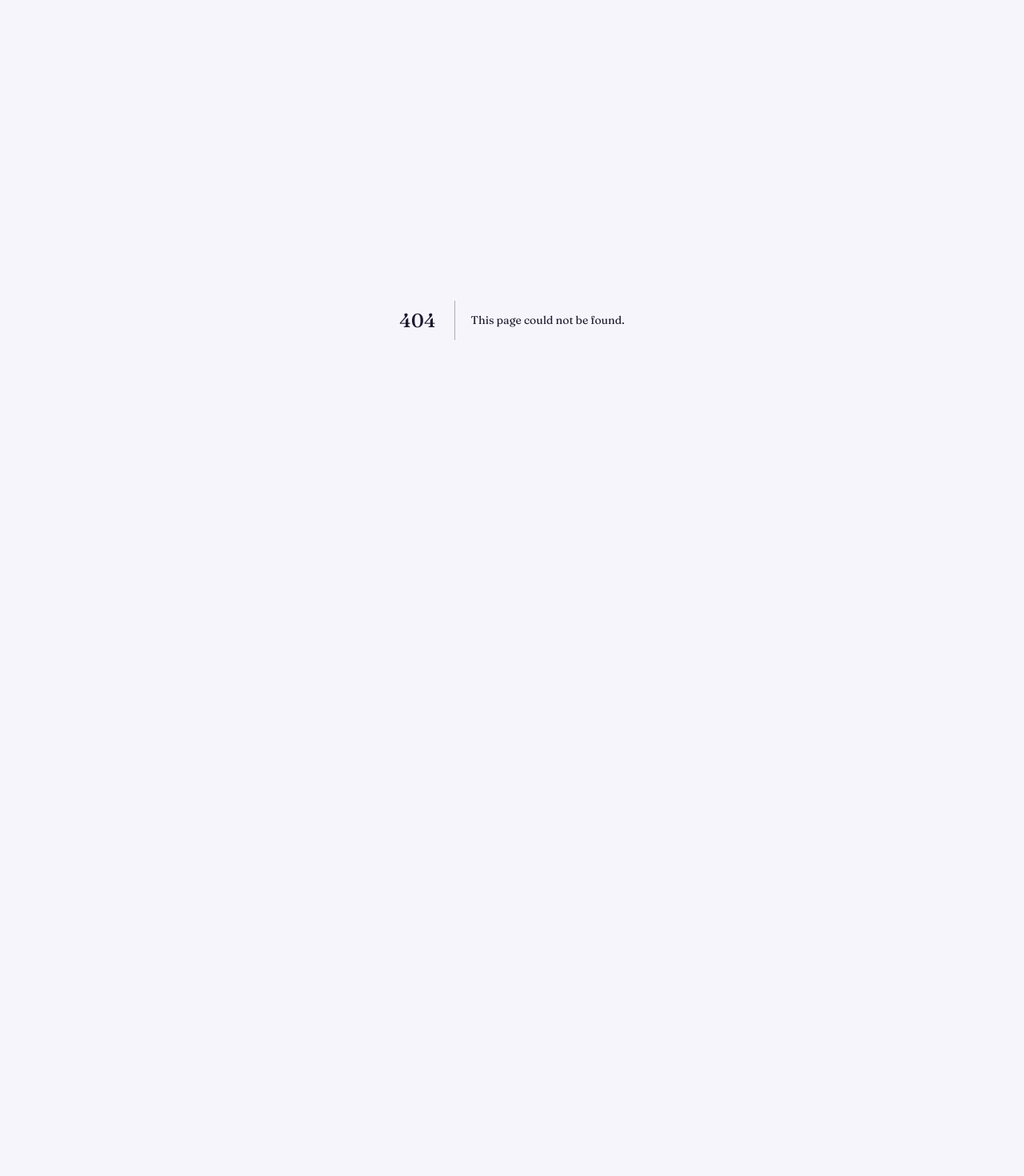
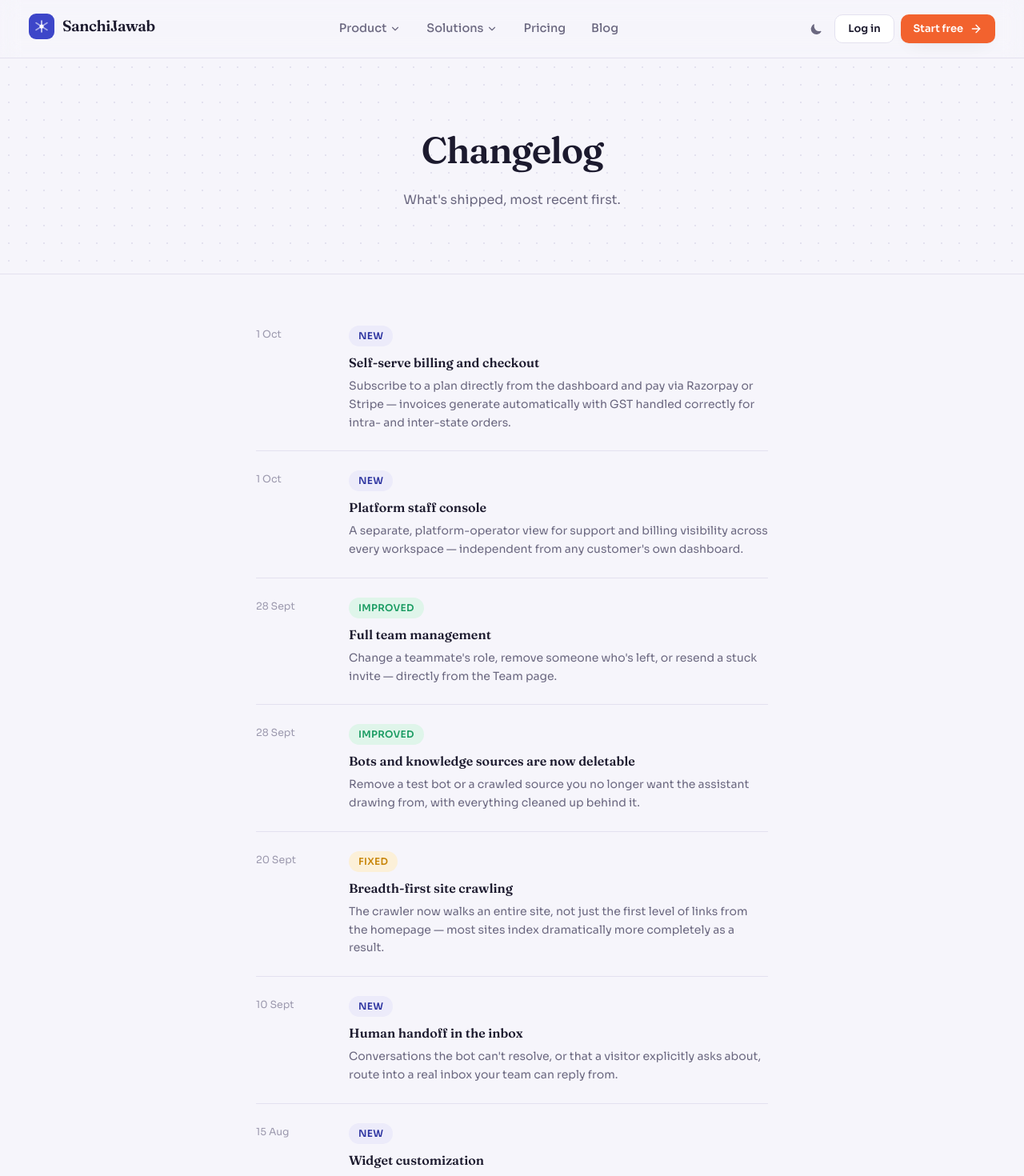
Before and after one commit to sanchiconnect/sc-ai-chatboat, a Next.js app in the folder sanchijawab-admin/: page /changelog in a window 1280 px wide. Before the commit this address had no page. Shown: the top 1470 px of the page at 80% size. Before the commit the page ends 800 px from the top, so only its background shows below. Built offline with nearby package versions, Linux system fonts and the light colour scheme.

Commit message:
Website: Changelog, reflecting features that actually shipped
Every entry corresponds to something genuinely built in this project,
not invented history.

```diff
--- /dev/null
+++ b/sanchijawab-admin/app/changelog/page.tsx
@@ -0,0 +1,104 @@
+import type { Metadata } from "next";
+import { SiteHeader } from "@/components/marketing/site-header";
+import { SiteFooter } from "@/components/marketing/site-footer";
+import { Badge } from "@/components/ui/badge";
+
+export const metadata: Metadata = {
+  title: "Changelog",
+  description: "What's shipped in SanchiJawab, most recent first.",
+};
+
+const entries = [
+  {
+    date: "2026-10-01",
+    tag: "New",
+    title: "Self-serve billing and checkout",
+    body: "Subscribe to a plan directly from the dashboard and pay via Razorpay or Stripe — invoices generate automatically with GST handled correctly for intra- and inter-state orders.",
+  },
+  {
+    date: "2026-10-01",
+    tag: "New",
+    title: "Platform staff console",
+    body: "A separate, platform-operator view for support and billing visibility across every workspace — independent from any customer's own dashboard.",
+  },
+  {
+    date: "2026-09-28",
+    tag: "Improved",
+    title: "Full team management",
+    body: "Change a teammate's role, remove someone who's left, or resend a stuck invite — directly from the Team page.",
+  },
+  {
+    date: "2026-09-28",
+    tag: "Improved",
+    title: "Bots and knowledge sources are now deletable",
+    body: "Remove a test bot or a crawled source you no longer want the assistant drawing from, with everything cleaned up behind it.",
+  },
+  {
+    date: "2026-09-20",
+    tag: "Fixed",
+    title: "Breadth-first site crawling",
+    body: "The crawler now walks an entire site, not just the first level of links from the homepage — most sites index dramatically more completely as a result.",
+  },
+  {
+    date: "2026-09-10",
+    tag: "New",
+    title: "Human handoff in the inbox",
+    body: "Conversations the bot can't resolve, or that a visitor explicitly asks about, route into a real inbox your team can reply from.",
+  },
+  {
+    date: "2026-08-15",
+    tag: "New",
+    title: "Widget customization",
+    body: "Pick an avatar, brand color, header text, and welcome message — matched exactly between the dashboard preview and the live widget.",
+  },
+  {
+    date: "2026-08-01",
+    tag: "New",
+    title: "SanchiJawab launches",
+    body: "Crawl a site, chunk and embed it, and answer visitor questions with citations — the core product, live.",
+  },
+];
+
+const TAG_STYLE: Record<string, "accent" | "success" | "warning"> = {
+  New: "accent",
+  Improved: "success",
+  Fixed: "warning",
+};
+
+export default function ChangelogPage() {
+  return (
+    <>
+      <SiteHeader />
+      <main>
+        <section className="border-b border-border bg-dot-grid py-16 text-center md:py-20">
+          <div className="container">
+            <h1 className="font-display mx-auto max-w-[20ch] text-[36px] font-semibold tracking-tight text-fg sm:text-[46px]">
+              Changelog
+            </h1>
+            <p className="mx-auto mt-4 max-w-[52ch] text-[16px] text-fg-muted">What&apos;s shipped, most recent first.</p>
+          </div>
+        </section>
+
+        <section className="py-16">
+          <div className="container max-w-2xl">
+            <div className="flex flex-col divide-y divide-border">
+              {entries.map((e) => (
+                <div key={e.title} className="flex gap-5 py-6 first:pt-0">
+                  <div className="w-24 shrink-0 pt-0.5 text-[12.5px] text-fg-faint">
+                    {new Date(e.date).toLocaleDateString("en-IN", { day: "numeric", month: "short" })}
+                  </div>
+                  <div>
+                    <Badge variant={TAG_STYLE[e.tag]} className="mb-2">{e.tag}</Badge>
+                    <h2 className="text-[16px] font-semibold text-fg">{e.title}</h2>
+                    <p className="mt-1.5 text-[14px] leading-relaxed text-fg-muted">{e.body}</p>
+                  </div>
+                </div>
+              ))}
+            </div>
+          </div>
+        </section>
+      </main>
+      <SiteFooter />
+    </>
+  );
+}
```
